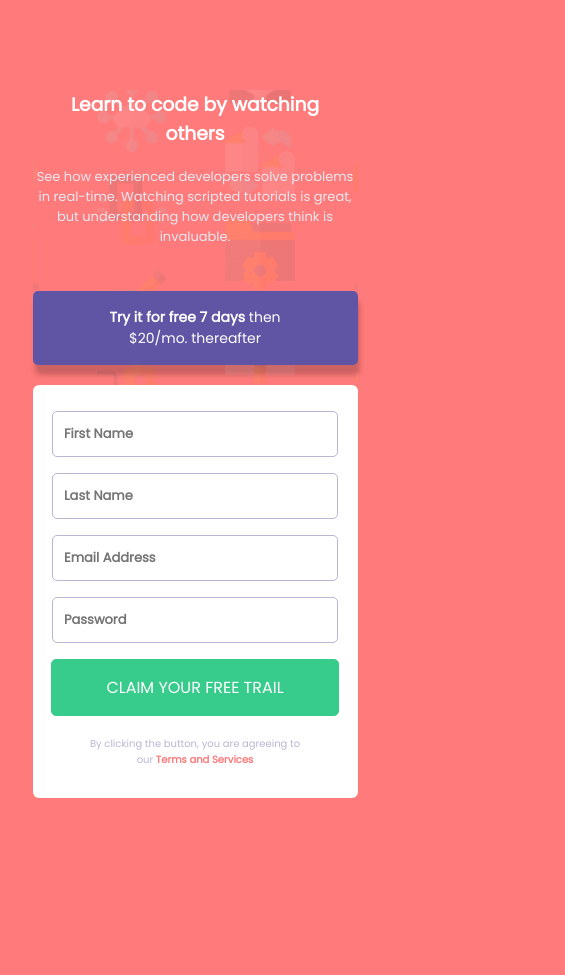
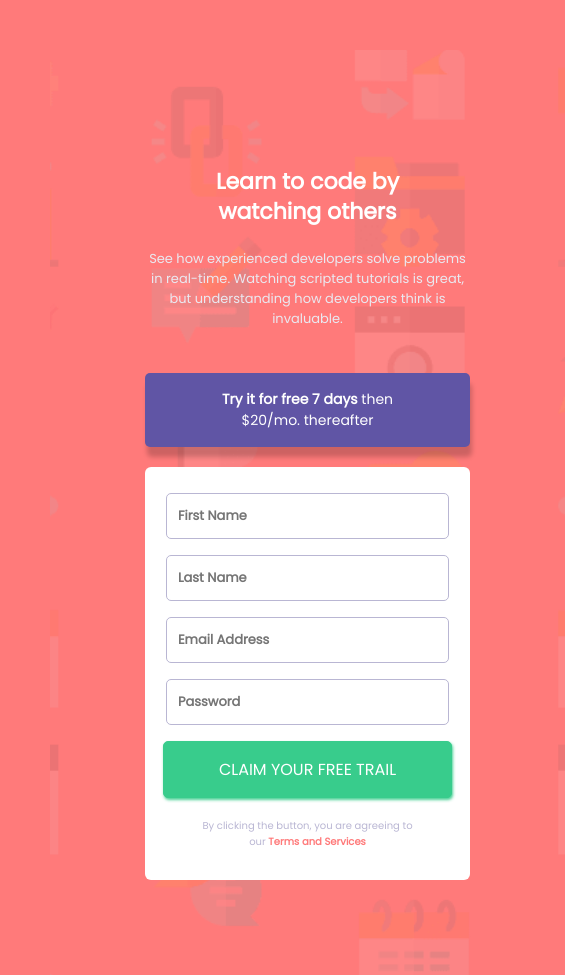
Before and after one commit to Padmasripriya/signup-form-react-component, a React (Create React App) app: page / in a window 390 px wide. Shown: the whole page, 565 px wide, since content can reach past the window. Before the commit the page ends 934 px from the top, so only its background shows below. Built offline with nearby package versions, Linux system fonts and the light colour scheme.

Commit message:
Added CSS for mobile and desktop

```diff
--- a/src/Content.js
+++ b/src/Content.js
@@ -8,7 +8,7 @@ export function Content() {
                 See how experienced developers solve problems in real-time.
                 Watching scripted tutorials is great, but understanding how developers think is invaluable.
             </p>
-            <p className="signup-form-offer"><strong>Try it for free 7 days</strong> then $20/mo. thereafter</p>
+            <p className="signup-form-offer-mobile"><strong>Try it for free 7 days</strong> then $20/mo. thereafter</p>
         </div>
 
     );
--- a/src/FormComponent.js
+++ b/src/FormComponent.js
@@ -2,15 +2,18 @@ import React from "react";
 
 export function FormComponent() {
     return(
-        <div className="signup-form">
+        <div>
+            <p className="signup-form-offer-desktop"><strong>Try it for free 7 days</strong> then $20/mo. thereafter</p>
+            <div className="signup-form">
             <form>
-                <p><input type="text" placeholder="First Name" required/></p>
-                <p><input type="text" placeholder="Last Name" required/></p>
-                <p><input type="email" placeholder="Email Address" required/></p>
-                <p><input type="password" placeholder="Password" required/></p>
+                <p><input type="text" placeholder="First Name" /></p>
+                <p><input type="text" placeholder="Last Name" /></p>
+                <p><input type="email" placeholder="Email Address" /></p>
+                <p><input type="password" placeholder="Password" /></p>
                 <button className="signup-form-button">CLAIM YOUR FREE TRAIL</button>
             </form>
             <p className="signup-form-footer">By clicking the button, you are agreeing to our <span style={{ color: 'hsl(0, 100%, 74%)', fontWeight: 700 }}>Terms and Services</span></p>
+            </div>
         </div>
     );
 }
--- a/src/index.css
+++ b/src/index.css
@@ -31,11 +31,13 @@ body, input, button {
 }
 
 .signup-form-title {
-  padding: 0 25px;
+  font-size: 41px;
+  line-height: 48px;
+  font-weight: 700;
 }
 
 .signup-form-subtitle {
-  font-size: 13px;
+  font-size: 16px;
   padding-bottom: 30px;
   color: hsl(246deg 22.9% 93.04%);
 }
@@ -44,20 +46,30 @@ body, input, button {
   background-image: url('./bg-image.png');
   background-size: cover;
   background-position: center;
+  display: flex;
+  padding: 95px;
+  gap: 58px;
+  margin: 50px;
 }
 
 .signup-form-content {
-  text-align: center;
+  width: 50%;
+  padding: 112px 0;
 }
 
-.signup-form-offer {
+.signup-form-offer-mobile {
+ display: none;
+}
+
+.signup-form-offer-desktop {
+  display: block;
   background: var(--accent-color-blue);
   border-radius: 5px;
   box-shadow: 2px 10px 5px #04040433;
   padding: 16px 46px;
   font-size: 14px;
   margin-bottom: 20px;
-}
+ }
 
 .signup-form {
   background: white;
@@ -66,7 +78,7 @@ body, input, button {
 }
 
 .signup-form input {
-    width: 262px;
+    width: 85%;
     font-weight: bold;
     font-size: 13px;
     text-align: left;
@@ -77,6 +89,11 @@ body, input, button {
     display: block;
 }
 
+.signup-form input:focus {
+  border: 1px solid black;
+  outline: none;
+}
+
 .signup-form-button {
   display: block;
   margin: 0 auto;
@@ -85,18 +102,71 @@ body, input, button {
   border: 1px solid var(--primary-color-green);
   border-radius: 5px;
   padding: 15px 54px;
+  width: 93%;
+  box-shadow: 1px 2px 3px hsl(154deg 59% 51% / 91%);
+}
+
+.signup-form-button:active {
+  background: hsl(154deg 59% 51% / 53%);
+  border: 1px solid hsl(154deg 59% 51% / 53%);
+  box-shadow: 1px 2px 3px hsl(154deg 59% 51% / 91%);
 }
 
 .signup-form-footer {
   color: var(--netural-color-grayish-blue);
   text-align: center;
   font-size: 10px;
-  padding: 10px 38px;
+  padding: 0;
 }
 
 @media(max-width: 767px){
   .container {
     width: 325px;
-    margin: 90px auto;
+  }
+
+  .signup-form-title {
+    font-size: 22px;
+    line-height: 30px;
+    padding: 0 25px;
+  }
+
+  .signup-form-subtitle {
+    font-size: 13px;
+  }
+  .signup-form-content {
+    width: 100%;
+    text-align: center;
+    padding: 0;
+  }
+
+  .signup-form-component {
+    display: block;
+    gap: 0px;
+  }
+
+  .signup-form-offer-mobile {
+    display: block;
+    background: var(--accent-color-blue);
+    border-radius: 5px;
+    box-shadow: 2px 10px 5px #04040433;
+    padding: 16px 46px;
+    font-size: 14px;
+    margin-bottom: 20px;
+  }
+
+  .signup-form-offer-desktop {
+    display: none;
+   }
+
+  .signup-form {
+    width: 305px;
+  }
+
+  .signup-form-button {
+    width: 95%;
+  }
+
+  .signup-form-footer {
+    padding: 10px 38px;
+  }
 }
-}
```
